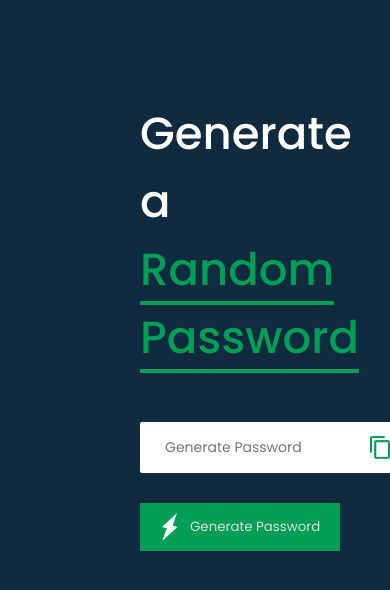
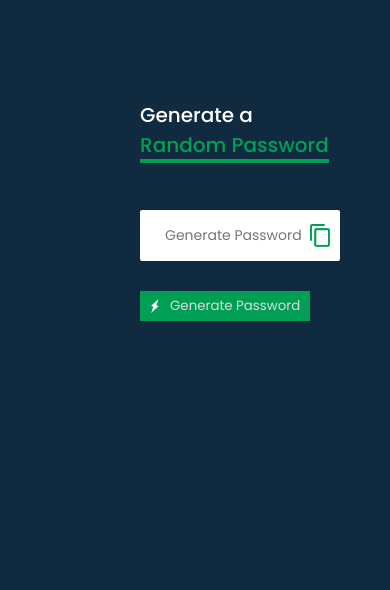
Before and after one commit to vinayak0535/Password-Generator, a plain HTML site: page index.html in a window 390 px wide. Drawn offline with Linux system fonts and the light colour scheme.

Commit message:
Update style.css

```diff
--- a/style.css
+++ b/style.css
@@ -75,3 +75,28 @@ button img{
     width: 20px;
     cursor: pointer;
 }
+
+@media (max-width:750px) {
+
+    .container{
+    max-width: 450px;
+    }
+
+    .container h1{
+        font-size: 20px
+    }
+
+    input{
+        width: 60%;
+    }
+
+    button{
+    padding: 5px 10px;
+
+    }
+
+
+button img{
+    width: 10px;
+}
+}
```
